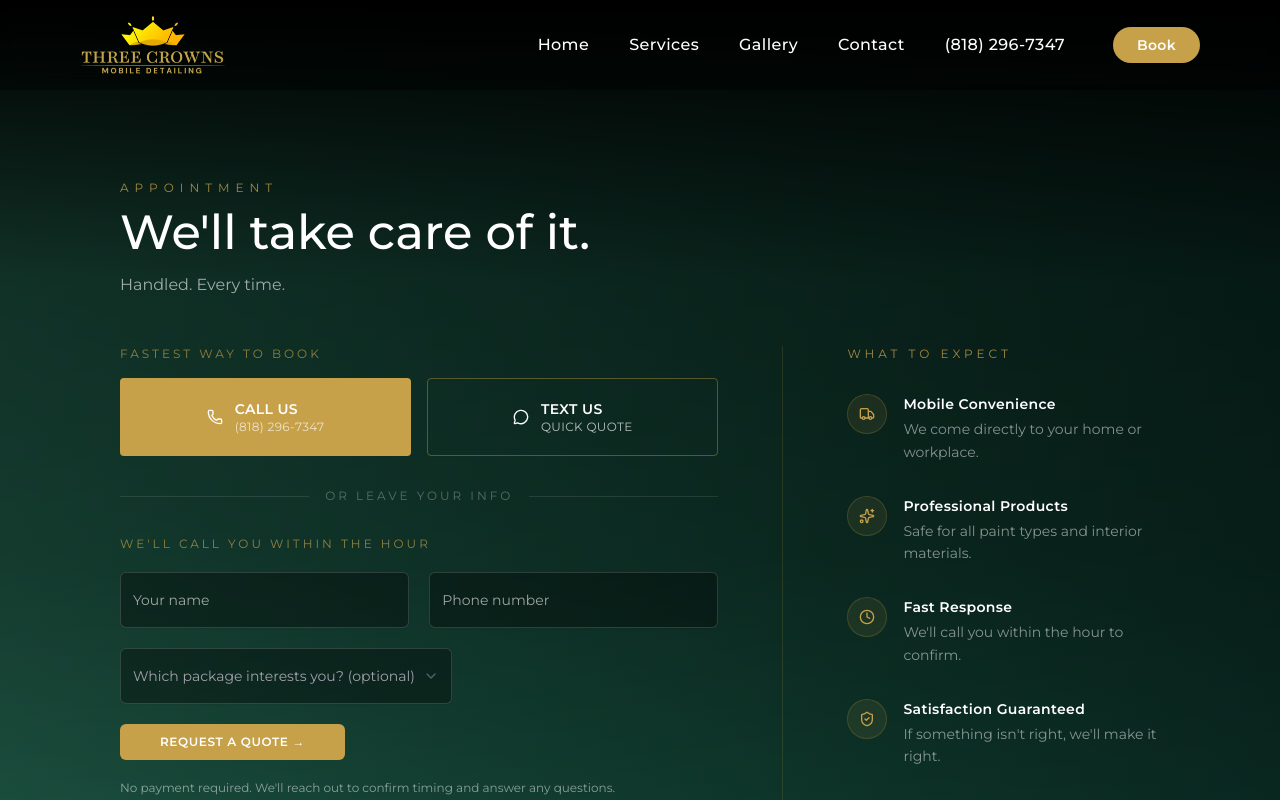
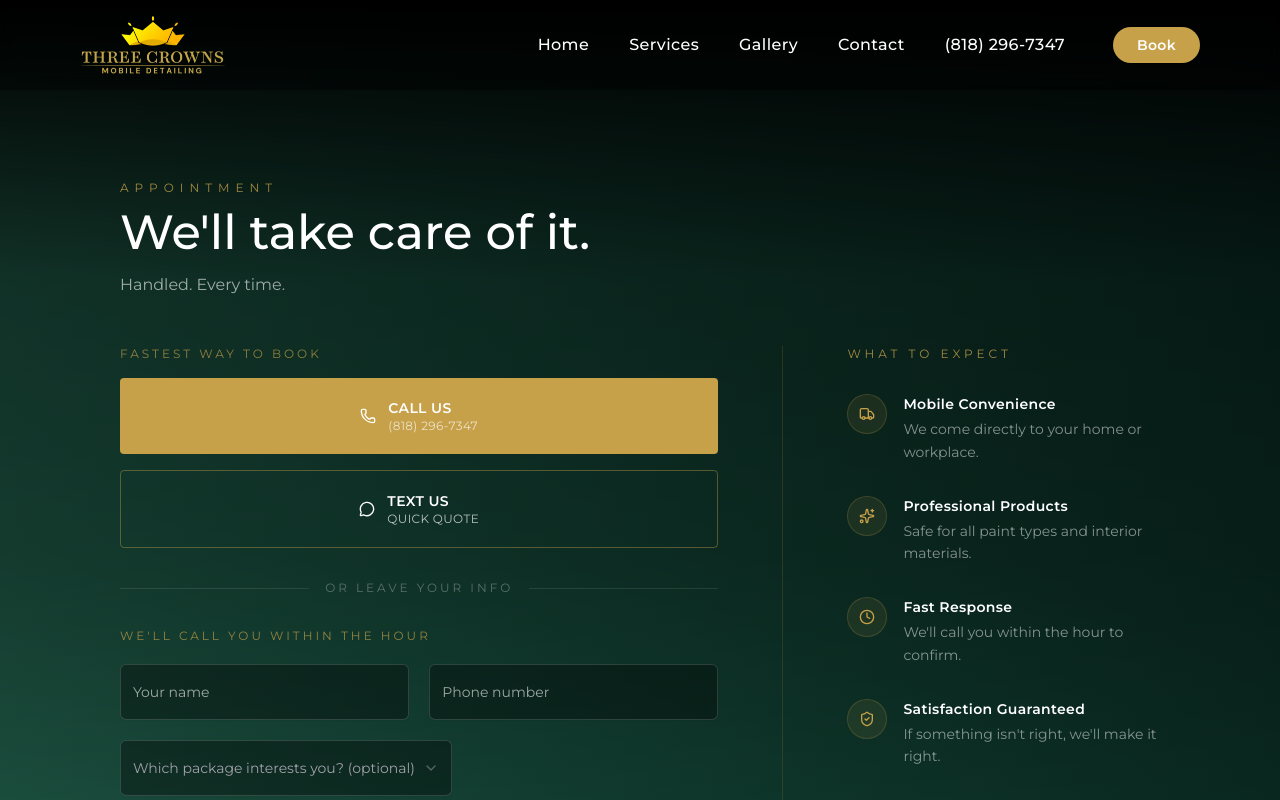
Before and after one commit to threecrown5/three-crowns-detailing, a Next.js app: page /book in a window 1280 px wide. Shown: the top 800 px of the page. Built offline with nearby package versions, Linux system fonts and the light colour scheme.

Commit message:
Update page.tsx

```diff
--- a/app/book/page.tsx
+++ b/app/book/page.tsx
@@ -98,7 +98,7 @@ function BookPageContent() {
               <p className="text-xs tracking-[3px] uppercase text-gold opacity-70 mb-4">
                 Fastest way to book
               </p>
-              <div className="grid grid-cols-1 sm:grid-cols-2 gap-4">
+              <div className="grid grid-cols-1 gap-4">
                 <a
                   href="tel:8182967347"
                   className="flex items-center justify-center gap-3 bg-gold text-black font-semibold text-sm tracking-wide uppercase px-6 py-5 rounded-sm hover:bg-gold/90 transition-all hover:-translate-y-0.5 hover:shadow-lg hover:shadow-gold/20"
@@ -199,7 +199,7 @@ function BookPageContent() {
           </div>
 
           {/* ── RIGHT: What to Expect ── */}
-          <div className="lg:col-span-2 lg:self-start">
+          <div className="lg:col-span-2 lg:self-start lg:mt-0 lg:pt-0">
             <div className="lg:border-l lg:border-gold/15 lg:pl-16 pt-0">
               <h3 className="text-xs tracking-[4px] uppercase text-gold opacity-80 mb-8">
                 What to Expect
```
